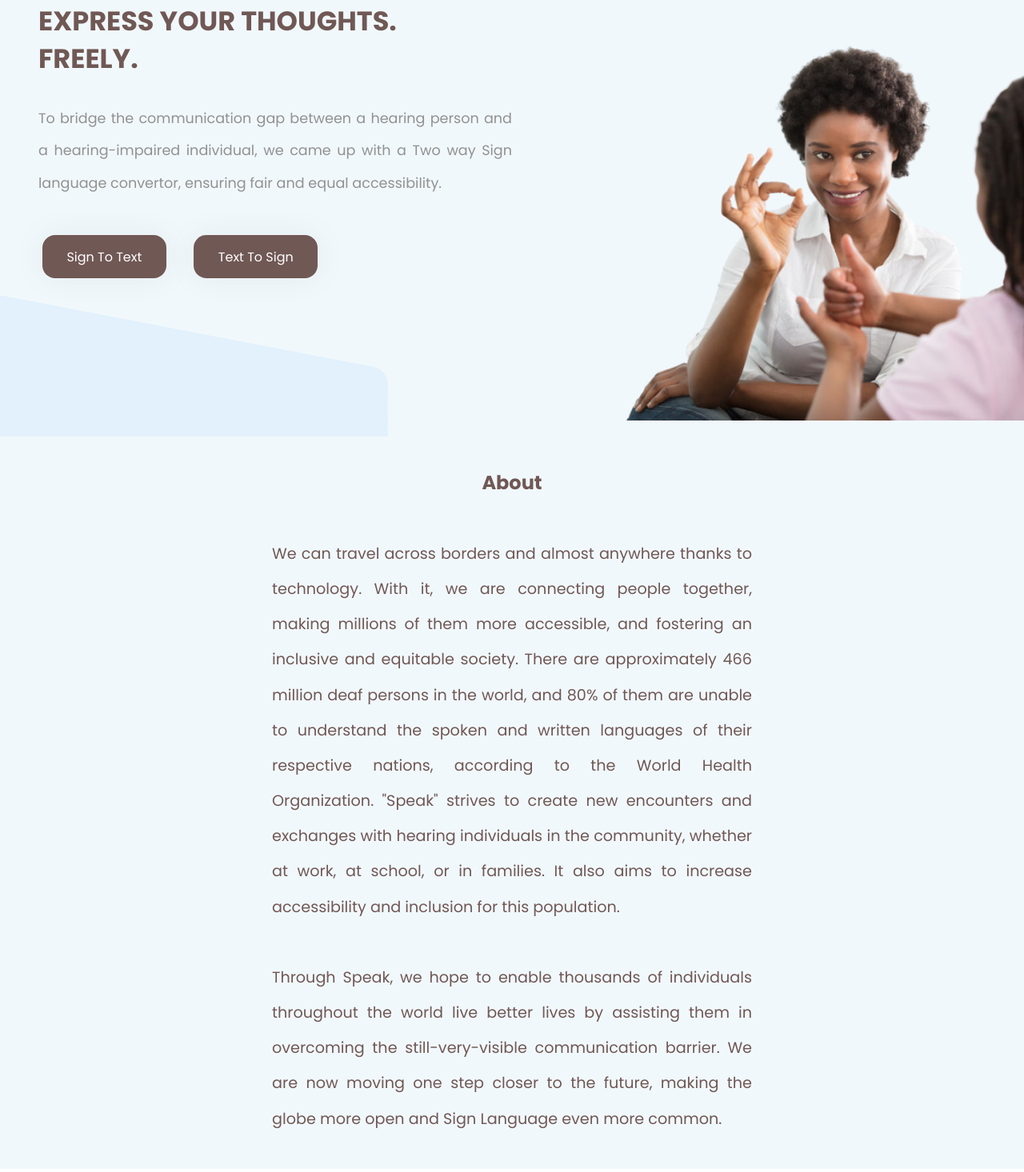
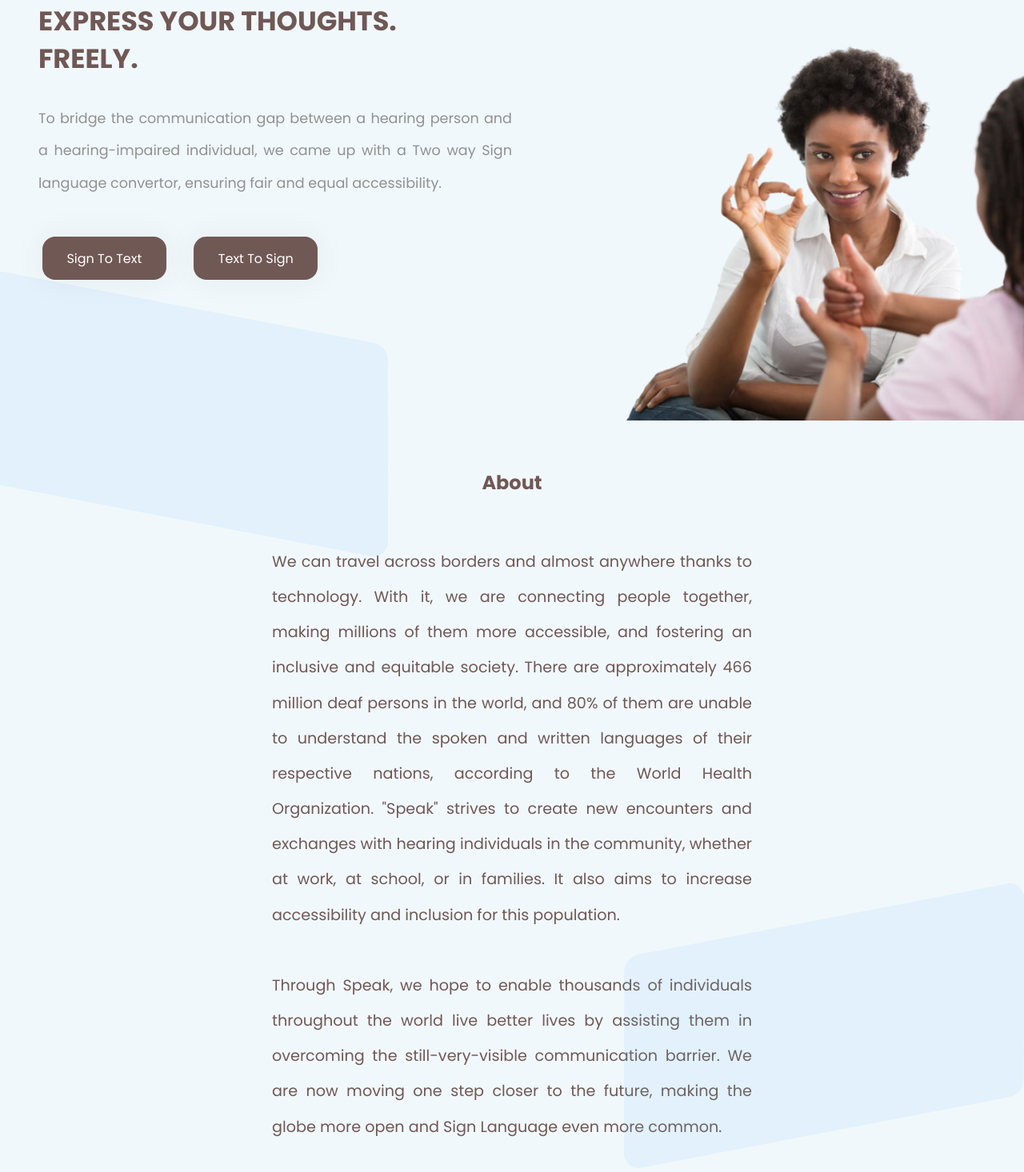
Before and after one commit to cpriyam49/SPEAK, a plain HTML site: page home/index.html in a window 1280 px wide. Shown: the part 254-1720 px from the top of the page at 80% size. Drawn offline with Linux system fonts and the light colour scheme.

Commit message:
onek change korechi

```diff
--- a/home/index.html
+++ b/home/index.html
@@ -11,8 +11,9 @@
 
 <body>
   <main>
+    <img src="./img/shape.png" alt="" class="shape" />
     <div class="big-wrapper light">
-      <img src="./img/shape.png" alt="" class="shape" />
+      <!-- <img src="./img/shape.png" alt="" class="shape" /> -->
 
       <header>
         <div class="container">
@@ -32,7 +33,7 @@
               <li><a href="./team/team.html">
                   <h3>Team</h3>
                 </a></li>
-              <li><a href="#" >
+              <li><a href="./contact/inex.html" >
                   <h3>Contact Us</h3>
                 </a></li>
             </ul>
@@ -74,14 +75,14 @@
       </div>
 
       <div class="bottom-area">
-        <!--
+
           <div class="container">
             <button class="toggle-btn">
               <i class="far fa-moon"></i>
               <i class="far fa-sun"></i>
             </button>
           </div>
-        -->
+
       </div>
     </div>
   </main>
@@ -89,15 +90,19 @@
   <div class="trans">
     <section id="about">
       <h1>About</h1>
-      <p class="text" id="abt">
+      <div class="text" id="abt">
         We can travel across borders and almost anywhere thanks to technology. With it, we are connecting people together, making millions of them more accessible, and fostering an inclusive and equitable society.
         There are approximately 466 million deaf persons in the world, and 80% of them are unable to understand the spoken and written languages of their respective nations, according to the World Health Organization. "Speak" strives to create new encounters and exchanges with hearing individuals in the community, whether at work, at school, or in families. It also aims to increase accessibility and inclusion for this population.
 <br><br>
 
         Through Speak, we hope to enable thousands of individuals throughout the world live better lives by assisting them in overcoming the still-very-visible communication barrier. We are now moving one step closer to the future, making the globe more open and Sign Language even more common.
-      </p>
+      </div>
     </section>
   </div>
+
+  <img src="./img/shape.png" alt="" class="shape2"/>
+
+
   <!-- JavaScript Files -->
 
   <script src="https://kit.fontawesome.com/a81368914c.js"></script>
--- a/home/style69.css
+++ b/home/style69.css
@@ -133,11 +133,24 @@ header .container {
 
 #b1 {
   width: 32%;
+  z-index: ;
 }
 
 #b2{
   width: 32%;
 }
+
+/* main::before{
+  content: '';
+  position: absolute;
+  bottom: 0;
+  width: 100%;
+  height: 100px;
+  background: linear-gradient(to top,#F1F8FC,transparent);
+  z-index: 100;
+} */
+
+
 
 /* About styling starts from here */
 
@@ -146,10 +159,8 @@ header .container {
   border-radius: 45px;
   background: linear-gradient(315deg, #d9dfe3, #ffffff);
   box-shadow:  -35px -35px 70px #c1c6ca,
-             35px 35px 70px #ffffff;
+  35px 35px 70px #ffffff;
 } */
-
-
 
 #about {
 	padding: 40px;
@@ -157,23 +168,23 @@ header .container {
   background: #F1F8FC;
   /* background: linear-gradient(180deg, rgba(249,239,239,1) 0%, rgba(78,54,51,1) 100%); */
     /* opacity: 0.6; */
-    color: #705855;
+  color: #705855;
 
 }
 
 #abt {
-
   justify-content: center;
+  align-items: center;
 
 }
 
 
-#about p {
+#about div {
 	font-size: 1.2rem;
 	max-width: 600px;
 	margin: auto;
-    color: #705855;
-    margin-top: 50px;
+  color: #705855;
+  margin-top: 60px;
 }
 
 #about h2 {
@@ -190,6 +201,7 @@ header .container {
   border-radius: 16px;
   text-transform: capitalize;
   transition: 0.3s;
+  transform: translateY(2px);
 }
 
 .btn:hover {
@@ -289,7 +301,8 @@ header .container {
 }
 
 .toggle-btn {
-  display: inline-block;
+  /* display: inline-block; */
+  display: none;
   border: none;
   background: var(--darkTwo);
   color: var(--backgroundColor);
@@ -328,11 +341,22 @@ header .container {
 
 .shape {
   position: absolute;
-  z-index: 0;
+  z-index: 10;
   width: 500px;
-  bottom: -180px;
+  bottom: -150px;
   left: -15px;
   opacity: 0.1;
+
+}
+
+.shape2 {
+  position: absolute;
+  z-index: 10;
+  width: 500px;
+  bottom: -915px;
+  right: 0px;
+  opacity: 0.1;
+  transform: scaleX(-1);
 }
 
 .copy {
--- a/home/team/team.css
+++ b/home/team/team.css
@@ -20,7 +20,8 @@ a:link
 
 body {
   background-image: url("assets/bg.jpeg");
-  overflow-y: hidden;
+  background-size: 100%;
+  /* overflow-y: hidden; */
 }
 
 nav {
```
Also changed, not shown: 1 other file.
